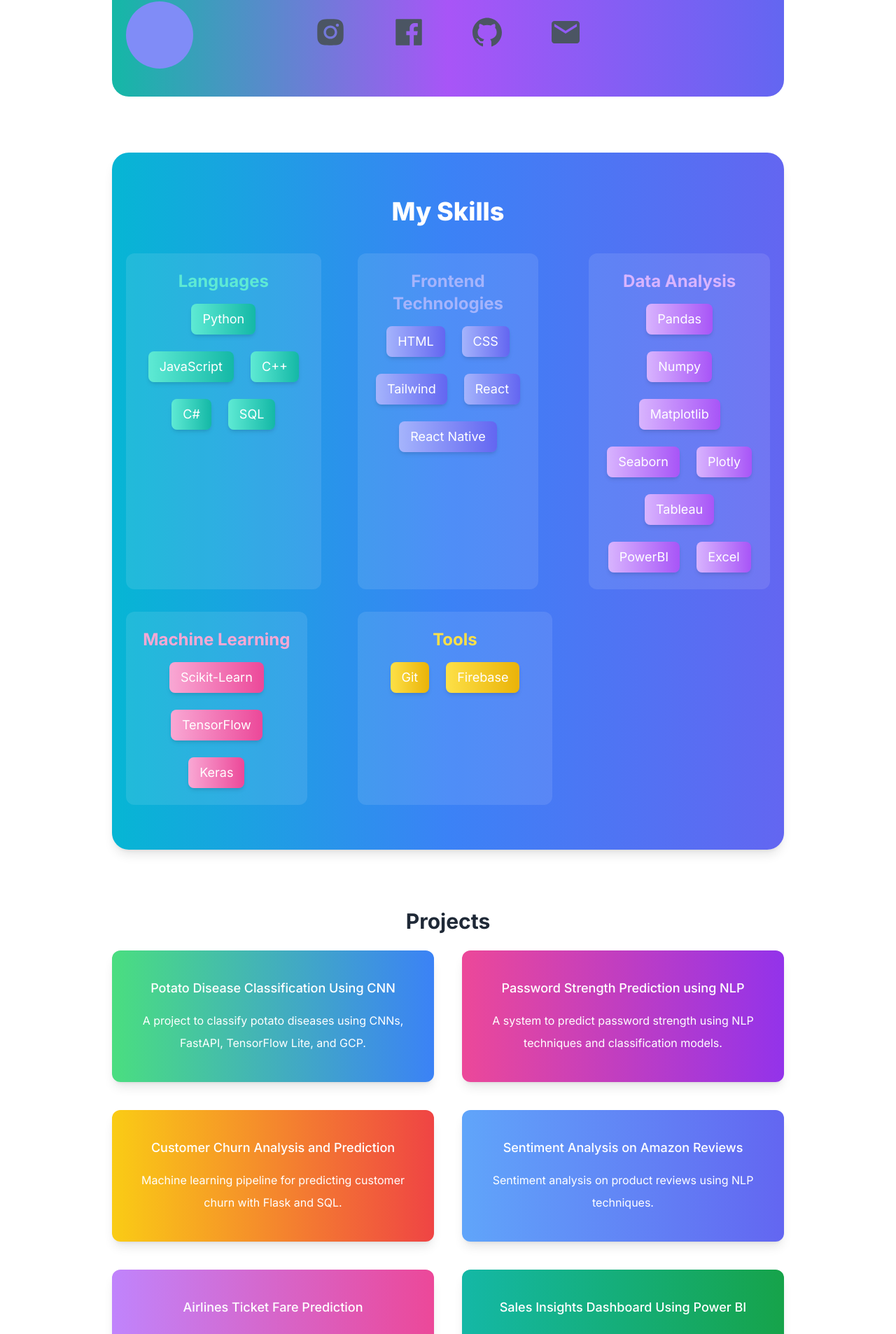
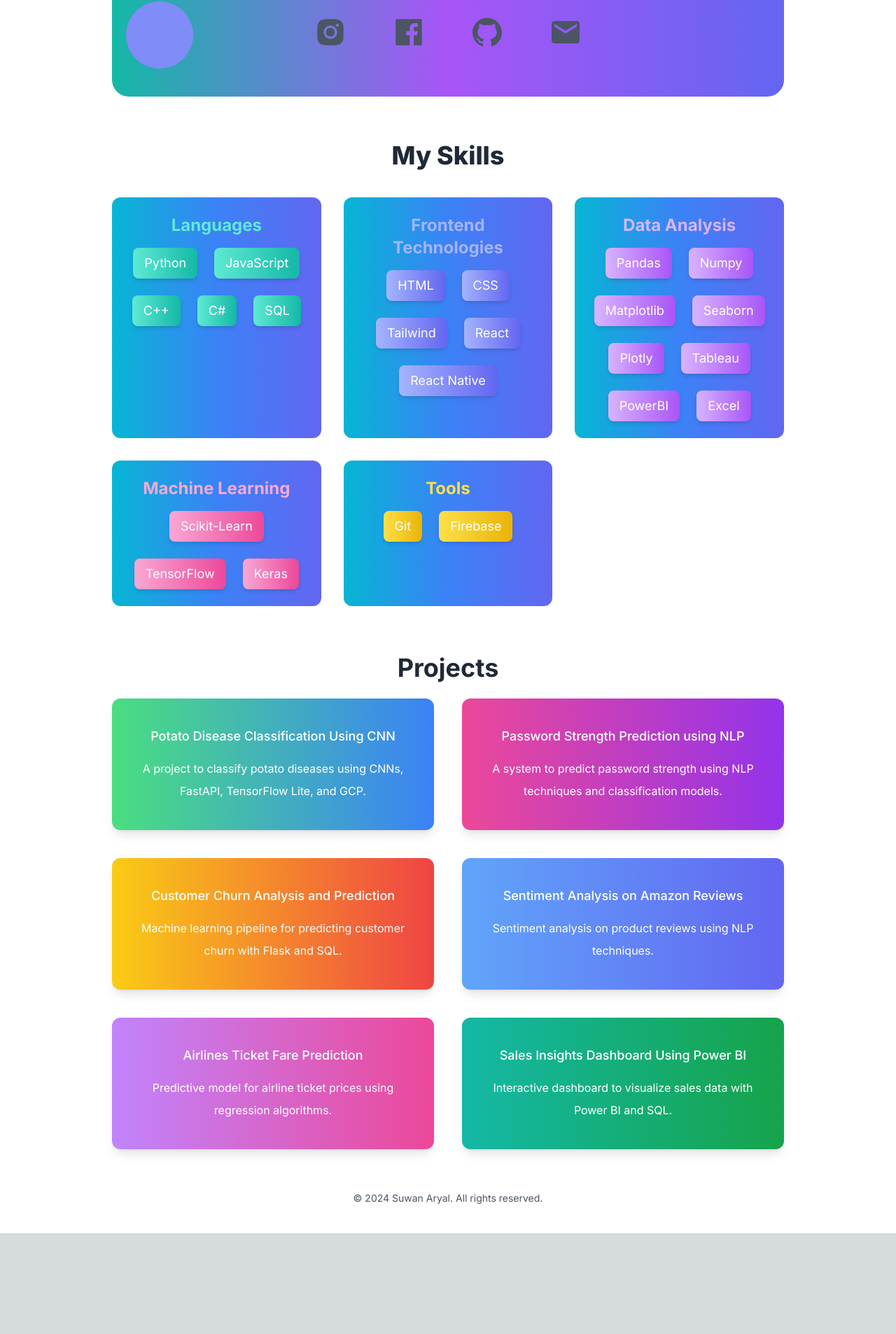
Before and after one commit to VelvetDragon/VelvetDragon.github.io, a Next.js app: page / in a window 1280 px wide. Shown: the part 838-2744 px from the top of the page at 70% size. After the commit the page ends 2600 px from the top, so only its background shows below. Built offline with nearby package versions, Linux system fonts and the light colour scheme.

Commit message:
Cleaning

```diff
--- a/app/globals.css
+++ b/app/globals.css
@@ -24,15 +24,6 @@
       rgb(var(--background-end-rgb))
     )
     rgb(var(--background-start-rgb));
-}
-body {
-  background-color: #f0f0f0; /* Light mode background */
-  color: #333; /* Light mode text color */
-}
-
-body[data-theme='dark'] {
-  background-color: #1a202c; /* Dark mode background */
-  color: #f0f0f0; /* Dark mode text color */
 }
 
 
@@ -100,3 +91,34 @@
 .hover:scale-105 {
   transition: transform 0.3s ease-in-out;
 }
+
+/* Bubble Animation */
+@keyframes bubble {
+  0% { transform: scale(0); opacity: 0; }
+  50% { transform: scale(1); opacity: 0.5; }
+  100% { transform: scale(0); opacity: 0; }
+}
+
+.animate-bubble {
+  animation: bubble 6s infinite;
+}
+
+/* Zigzag Animation */
+@keyframes zigzag {
+  0%, 100% { transform: translateY(0); }
+  50% { transform: translateY(-15px); }
+}
+
+.animate-zigzag {
+  animation: zigzag 2s infinite;
+}
+
+/* Fade-in Animation */
+@keyframes fadeIn {
+  0% { opacity: 0; }
+  100% { opacity: 1; }
+}
+
+.animate-fade-in {
+  animation: fadeIn 2s ease-in;
+}
--- a/app/page.js
+++ b/app/page.js
@@ -6,14 +6,17 @@
 import Image from "next/image";
 import tryImage from "../public/me.jpg";
 
+
 export default function Home() {
   const [darkMode, setDarkMode] = useState(false);
 
   return (
     <main className={`${darkMode ? "bg-gray-900 text-white" : "bg-white text-gray-800"} px-10 md:px-20 lg:px-40`}>
+
+
       <section className="min-h-screen">
         <nav className="py-10 mb-12 flex justify-between">
-          <h1 className="text-xl">Suwan Aryal</h1>
+          <h1 className="text-xl transition-transform duration-300 ease-in-out hover:scale-110">Suwan Aryal</h1>
           <ul className="flex items-center">
             <li>
               <BsFillMoonStarsFill
@@ -34,7 +37,7 @@
           </ul>
         </nav>
 
-        <div className="relative bg-gradient-to-r from-teal-500 via-purple-500 to-indigo-500 py-10 text-center rounded-3xl ">
+        <div className="relative bg-gradient-to-r from-teal-500 via-purple-500 to-indigo-500 py-10 text-center rounded-3xl">
           {/* Floating Graphics */}
           <div className="absolute top-0 left-10 w-16 h-16 bg-teal-400 rounded-full animate-bounce opacity-75"></div>
           <div className="absolute top-10 right-0 w-20 h-20 bg-purple-400 rounded-full animate-ping"></div>
@@ -87,20 +90,18 @@
             </a>
           </div>
         </div>
-
       </section>
 
       {/* Skills Section */}
-      <section className="py-16 bg-gradient-to-r from-cyan-500 via-blue-500 to-indigo-500 text-white rounded-3xl shadow-lg mb-16 mt-20 ">
-        <h3 className="text-4xl text-center font-extrabold mb-10">
+      <section className="py-16 ">
+        <h3 className="text-4xl text-center font-extrabold mb-10 ">
           My Skills
         </h3>
 
         {/* Skill Categories */}
         <div className="grid grid-cols-1 md:grid-cols-2 lg:grid-cols-3 gap-8">
-
           {/* Languages */}
-          <div className="text-center p-6 bg-white bg-opacity-10 rounded-xl hover:scale-105 transform transition duration-500 ease-in-out ml-5">
+          <div className="bg-gradient-to-r from-cyan-500 via-blue-500 to-indigo-500 text-center p-6 text-white dark:bg-gray-900 rounded-xl hover:scale-105 transform transition duration-500 ease-in-out">
             <h4 className="text-2xl font-bold mb-4 text-teal-300">Languages</h4>
             <div className="flex justify-center gap-6 flex-wrap">
               <span className="bg-gradient-to-r from-teal-300 to-teal-500 px-4 py-2 rounded-lg shadow-md text-lg">Python</span>
@@ -112,19 +113,19 @@
           </div>
 
           {/* Frameworks */}
-          <div className="text-center p-6 bg-white bg-opacity-10 rounded-xl hover:scale-105 transform transition duration-500 ease-in-out mr-5 ml-5">
+          <div className="bg-gradient-to-r from-cyan-500 via-blue-500 to-indigo-500 text-center p-6 text-white dark:bg-gray-900 rounded-xl hover:scale-105 transform transition duration-500 ease-in-out">
             <h4 className="text-2xl font-bold mb-4 text-indigo-300">Frontend Technologies</h4>
             <div className="flex justify-center gap-6 flex-wrap">
               <span className="bg-gradient-to-r from-indigo-300 to-indigo-500 px-4 py-2 rounded-lg shadow-md text-lg">HTML</span>
               <span className="bg-gradient-to-r from-indigo-300 to-indigo-500 px-4 py-2 rounded-lg shadow-md text-lg">CSS</span>
               <span className="bg-gradient-to-r from-indigo-300 to-indigo-500 px-4 py-2 rounded-lg shadow-md text-lg">Tailwind</span>
-              <span className="bg-gradient-to-r from-indigo-300 to-indigo-500 px-4 py-2 rounded-lg shadow-md text-lg">React </span>
+              <span className="bg-gradient-to-r from-indigo-300 to-indigo-500 px-4 py-2 rounded-lg shadow-md text-lg">React</span>
               <span className="bg-gradient-to-r from-indigo-300 to-indigo-500 px-4 py-2 rounded-lg shadow-md text-lg">React Native</span>
             </div>
           </div>
 
           {/* Data Analysis */}
-          <div className="text-center p-6 bg-white bg-opacity-10 rounded-xl hover:scale-105 transform transition duration-500 ease-in-out mr-5 ml-5">
+          <div className="bg-gradient-to-r from-cyan-500 via-blue-500 to-indigo-500 text-center p-6 text-white dark:bg-gray-900 rounded-xl hover:scale-105 transform transition duration-500 ease-in-out">
             <h4 className="text-2xl font-bold mb-4 text-purple-300">Data Analysis</h4>
             <div className="flex justify-center gap-6 flex-wrap">
               <span className="bg-gradient-to-r from-purple-300 to-purple-500 px-4 py-2 rounded-lg shadow-md text-lg">Pandas</span>
@@ -139,7 +140,7 @@
           </div>
 
           {/* Machine Learning */}
-          <div className="text-center p-6 bg-white bg-opacity-10 rounded-xl hover:scale-105 transform transition duration-500 ease-in-out ml-5 mr-5">
+          <div className="bg-gradient-to-r from-cyan-500 via-blue-500 to-indigo-500 text-center p-6 text-white dark:bg-gray-900 rounded-xl hover:scale-105 transform transition duration-500 ease-in-out">
             <h4 className="text-2xl font-bold mb-4 text-pink-300">Machine Learning</h4>
             <div className="flex justify-center gap-6 flex-wrap">
               <span className="bg-gradient-to-r from-pink-300 to-pink-500 px-4 py-2 rounded-lg shadow-md text-lg">Scikit-Learn</span>
@@ -149,88 +150,136 @@
           </div>
 
           {/* Tools */}
-          <div className="text-center p-6 bg-white bg-opacity-10 rounded-xl hover:scale-105 transform transition duration-500 ease-in-out ml-5">
+          <div className="bg-gradient-to-r from-cyan-500 via-blue-500 to-indigo-500 text-center p-6 text-white dark:bg-gray-900 rounded-xl hover:scale-105 transform transition duration-500 ease-in-out">
             <h4 className="text-2xl font-bold mb-4 text-yellow-300">Tools</h4>
             <div className="flex justify-center gap-6 flex-wrap">
               <span className="bg-gradient-to-r from-yellow-300 to-yellow-500 px-4 py-2 rounded-lg shadow-md text-lg">Git</span>
               <span className="bg-gradient-to-r from-yellow-300 to-yellow-500 px-4 py-2 rounded-lg shadow-md text-lg">Firebase</span>
-
             </div>
           </div>
         </div>
       </section>
 
-      <section className="my-20">
-        <h3 className="text-3xl py-1 text-center font-bold">Projects</h3>
+
+      <section >
+        <h3 className="text-4xl py-1 text-center font-bold">Projects</h3>
         <div className={`text-md py-5 leading-8 text-gray-800 dark:text-gray-300`}>
           <div className="grid grid-cols-1 md:grid-cols-2 gap-10">
             {/* Potato Disease Classification */}
-            <div className="relative text-center shadow-lg p-10 rounded-xl bg-gradient-to-r from-green-400 to-blue-500 text-white overflow-hidden group cursor-pointer">
+            <div
+              className="relative text-center shadow-lg p-10 rounded-xl bg-gradient-to-r from-green-400 to-blue-500 text-white overflow-hidden group cursor-pointer"
+              onClick={() => window.open('https://github.com/your-potato-repo-link', '_blank')}
+            >
               <h4 className="text-lg font-medium pb-4">Potato Disease Classification Using CNN</h4>
               <p>A project to classify potato diseases using CNNs, FastAPI, TensorFlow Lite, and GCP.</p>
 
               <div className="absolute inset-0 bg-gradient-to-b from-transparent via-black to-black flex justify-center items-center opacity-0 group-hover:opacity-100 transition-all duration-500">
-                <a href="https://github.com/your-potato-repo-link" target="_blank" rel="noopener noreferrer" className="text-5xl text-white">
+                <a
+                  href="https://github.com/your-potato-repo-link"
+                  target="_blank"
+                  rel="noopener noreferrer"
+                  className="text-5xl text-white"
+                >
                   <AiFillGithub />
                 </a>
               </div>
             </div>
 
             {/* Password Strength Prediction */}
-            <div className="relative text-center shadow-lg p-10 rounded-xl bg-gradient-to-r from-pink-500 to-purple-600 text-white overflow-hidden group cursor-pointer">
+            <div
+              className="relative text-center shadow-lg p-10 rounded-xl bg-gradient-to-r from-pink-500 to-purple-600 text-white overflow-hidden group cursor-pointer"
+              onClick={() => window.open('https://github.com/VelvetDragon/Password-Strength-Prediction-using-NLP', '_blank')}
+            >
               <h4 className="text-lg font-medium pb-4">Password Strength Prediction using NLP</h4>
               <p>A system to predict password strength using NLP techniques and classification models.</p>
 
               <div className="absolute inset-0 bg-gradient-to-b from-transparent via-black to-black flex justify-center items-center opacity-0 group-hover:opacity-100 transition-all duration-500">
-                <a href="https://github.com/VelvetDragon/Password-Strength-Prediction-using-NLP" target="_blank" rel="noopener noreferrer" className="text-5xl text-white">
+                <a
+                  href="https://github.com/VelvetDragon/Password-Strength-Prediction-using-NLP"
+                  target="_blank"
+                  rel="noopener noreferrer"
+                  className="text-5xl text-white"
+                >
                   <AiFillGithub />
                 </a>
               </div>
             </div>
 
             {/* Customer Churn Analysis */}
-            <div className="relative text-center shadow-lg p-10 rounded-xl bg-gradient-to-r from-yellow-400 to-red-500 text-white overflow-hidden group cursor-pointer">
+            <div
+              className="relative text-center shadow-lg p-10 rounded-xl bg-gradient-to-r from-yellow-400 to-red-500 text-white overflow-hidden group cursor-pointer"
+              onClick={() => window.open('https://github.com/VelvetDragon/Churn-Analysis-and-Prediction', '_blank')}
+            >
               <h4 className="text-lg font-medium pb-4">Customer Churn Analysis and Prediction</h4>
               <p>Machine learning pipeline for predicting customer churn with Flask and SQL.</p>
 
               <div className="absolute inset-0 bg-gradient-to-b from-transparent via-black to-black flex justify-center items-center opacity-0 group-hover:opacity-100 transition-all duration-500">
-                <a href="https://github.com/VelvetDragon/Churn-Analysis-and-Prediction" target="_blank" rel="noopener noreferrer" className="text-5xl text-white">
+                <a
+                  href="https://github.com/VelvetDragon/Churn-Analysis-and-Prediction"
+                  target="_blank"
+                  rel="noopener noreferrer"
+                  className="text-5xl text-white"
+                >
                   <AiFillGithub />
                 </a>
               </div>
             </div>
 
             {/* Sentiment Analysis */}
-            <div className="relative text-center shadow-lg p-10 rounded-xl bg-gradient-to-r from-blue-400 to-indigo-500 text-white overflow-hidden group cursor-pointer">
+            <div
+              className="relative text-center shadow-lg p-10 rounded-xl bg-gradient-to-r from-blue-400 to-indigo-500 text-white overflow-hidden group cursor-pointer"
+              onClick={() => window.open('https://github.com/VelvetDragon/Sentiment-Analysis-Amazon-Reviews', '_blank')}
+            >
               <h4 className="text-lg font-medium pb-4">Sentiment Analysis on Amazon Reviews</h4>
               <p>Sentiment analysis on product reviews using NLP techniques.</p>
 
               <div className="absolute inset-0 bg-gradient-to-b from-transparent via-black to-black flex justify-center items-center opacity-0 group-hover:opacity-100 transition-all duration-500">
-                <a href="https://github.com/VelvetDragon/Sentiment-Analysis-Amazon-Reviews" target="_blank" rel="noopener noreferrer" className="text-5xl text-white">
+                <a
+                  href="https://github.com/VelvetDragon/Sentiment-Analysis-Amazon-Reviews"
+                  target="_blank"
+                  rel="noopener noreferrer"
+                  className="text-5xl text-white"
+                >
                   <AiFillGithub />
                 </a>
               </div>
             </div>
 
             {/* Airline Ticket Fare Prediction */}
-            <div className="relative text-center shadow-lg p-10 rounded-xl bg-gradient-to-r from-purple-400 to-pink-500 text-white overflow-hidden group cursor-pointer">
+            <div
+              className="relative text-center shadow-lg p-10 rounded-xl bg-gradient-to-r from-purple-400 to-pink-500 text-white overflow-hidden group cursor-pointer"
+              onClick={() => window.open('https://github.com/VelvetDragon/Flight-Ticket-Price-Prediction-Using-ML', '_blank')}
+            >
               <h4 className="text-lg font-medium pb-4">Airlines Ticket Fare Prediction</h4>
               <p>Predictive model for airline ticket prices using regression algorithms.</p>
 
               <div className="absolute inset-0 bg-gradient-to-b from-transparent via-black to-black flex justify-center items-center opacity-0 group-hover:opacity-100 transition-all duration-500">
-                <a href="https://github.com/VelvetDragon/Flight-Ticket-Price-Prediction-Using-ML" target="_blank" rel="noopener noreferrer" className="text-5xl text-white">
+                <a
+                  href="https://github.com/VelvetDragon/Flight-Ticket-Price-Prediction-Using-ML"
+                  target="_blank"
+                  rel="noopener noreferrer"
+                  className="text-5xl text-white"
+                >
                   <AiFillGithub />
                 </a>
               </div>
             </div>
 
             {/* Sales Insights Dashboard */}
-            <div className="relative text-center shadow-lg p-10 rounded-xl bg-gradient-to-r from-teal-500 to-green-600 text-white overflow-hidden group cursor-pointer">
+            <div
+              className="relative text-center shadow-lg p-10 rounded-xl bg-gradient-to-r from-teal-500 to-green-600 text-white overflow-hidden group cursor-pointer"
+              onClick={() => window.open('https://github.com/your-sales-repo-link', '_blank')}
+            >
               <h4 className="text-lg font-medium pb-4">Sales Insights Dashboard Using Power BI</h4>
               <p>Interactive dashboard to visualize sales data with Power BI and SQL.</p>
 
               <div className="absolute inset-0 bg-gradient-to-b from-transparent via-black to-black flex justify-center items-center opacity-0 group-hover:opacity-100 transition-all duration-500">
-                <a href="https://github.com/your-sales-repo-link" target="_blank" rel="noopener noreferrer" className="text-5xl text-white">
+                <a
+                  href="https://github.com/your-sales-repo-link"
+                  target="_blank"
+                  rel="noopener noreferrer"
+                  className="text-5xl text-white"
+                >
                   <AiFillGithub />
                 </a>
               </div>
@@ -238,8 +287,10 @@
           </div>
         </div>
       </section>
+      <footer className="py-10 text-center">
+        <p className="text-sm text-gray-600 dark:text-white">© 2024 Suwan Aryal. All rights reserved.</p>
+      </footer>
+    </main>
 
-
-    </main>
   );
 }
--- a/package.json
+++ b/package.json
@@ -9,10 +9,13 @@
     "lint": "next lint"
   },
   "dependencies": {
+    "aos": "^2.3.4",
     "next": "14.2.3",
     "react": "^18",
     "react-dom": "^18",
-    "react-icons": "^5.2.1"
+    "react-icons": "^5.2.1",
+    "react-transition-group": "^4.4.5",
+    "typewriter-effect": "^2.21.0"
   },
   "devDependencies": {
     "eslint": "^8",
```
Also changed, not shown: app/Bubble.js (deleted, +0 -16 lines), 1 other file (tests, documents, lock files or other folders).
